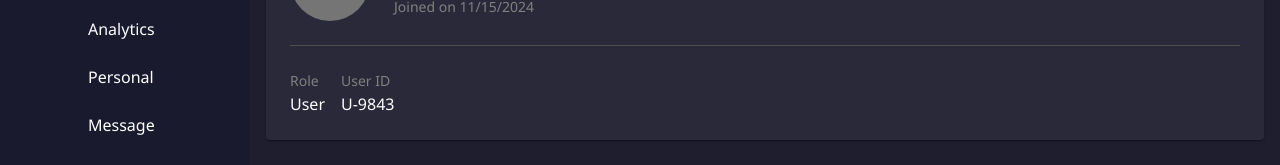
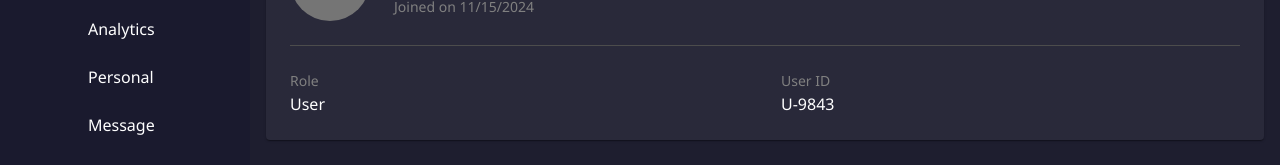
Before and after one commit to Ashutosh-thakre2003/Loopr, a React (Vite) app: page /personal in a window 1280 px wide. Shown: the part 227-392 px from the top of the page. Built offline with nearby package versions, Linux system fonts and the light colour scheme; sample sign-in values are in the browser's storage; some icons are missing.

Commit message:
Update PersonalPage.tsx

```diff
--- a/src/pages/PersonalPage.tsx
+++ b/src/pages/PersonalPage.tsx
@@ -4,7 +4,6 @@ import {
     Box,
     Typography,
     Paper,
-  Grid,
     Divider,
 } from "@mui/material";
 
@@ -23,7 +22,8 @@ const PersonalPage: React.FC = () => {
             </Typography>
 
             <Paper sx={{ p: 3, bgcolor: "#1e1e2f", color: "white" }}>
-        <Box display="flex" alignItems="center" gap={3}>
+                {/* Avatar and Info */}
+                <Box display="flex" alignItems="center" gap={3} flexWrap="wrap">
                     <Avatar sx={{ width: 80, height: 80 }}>
                         {user.name[0]}
                     </Avatar>
@@ -40,20 +40,22 @@ const PersonalPage: React.FC = () => {
 
                 <Divider sx={{ my: 3, bgcolor: "#333" }} />
 
-        <Grid container spacing={2}>
-          <Grid item xs={12} md={6}>
+                {/* Role & ID Section */}
+                <Box display="flex" flexWrap="wrap" gap={4}>
+                    <Box flex="1 1 200px">
                         <Typography variant="subtitle2" color="gray">
                             Role
                         </Typography>
                         <Typography>{user.role}</Typography>
-          </Grid>
-          <Grid item xs={12} md={6}>
+                    </Box>
+
+                    <Box flex="1 1 200px">
                         <Typography variant="subtitle2" color="gray">
                             User ID
                         </Typography>
                         <Typography>U-9843</Typography>
-          </Grid>
-        </Grid>
+                    </Box>
+                </Box>
             </Paper>
         </Box>
     );
```
Lines whose indentation alone changed are shown as unchanged.
